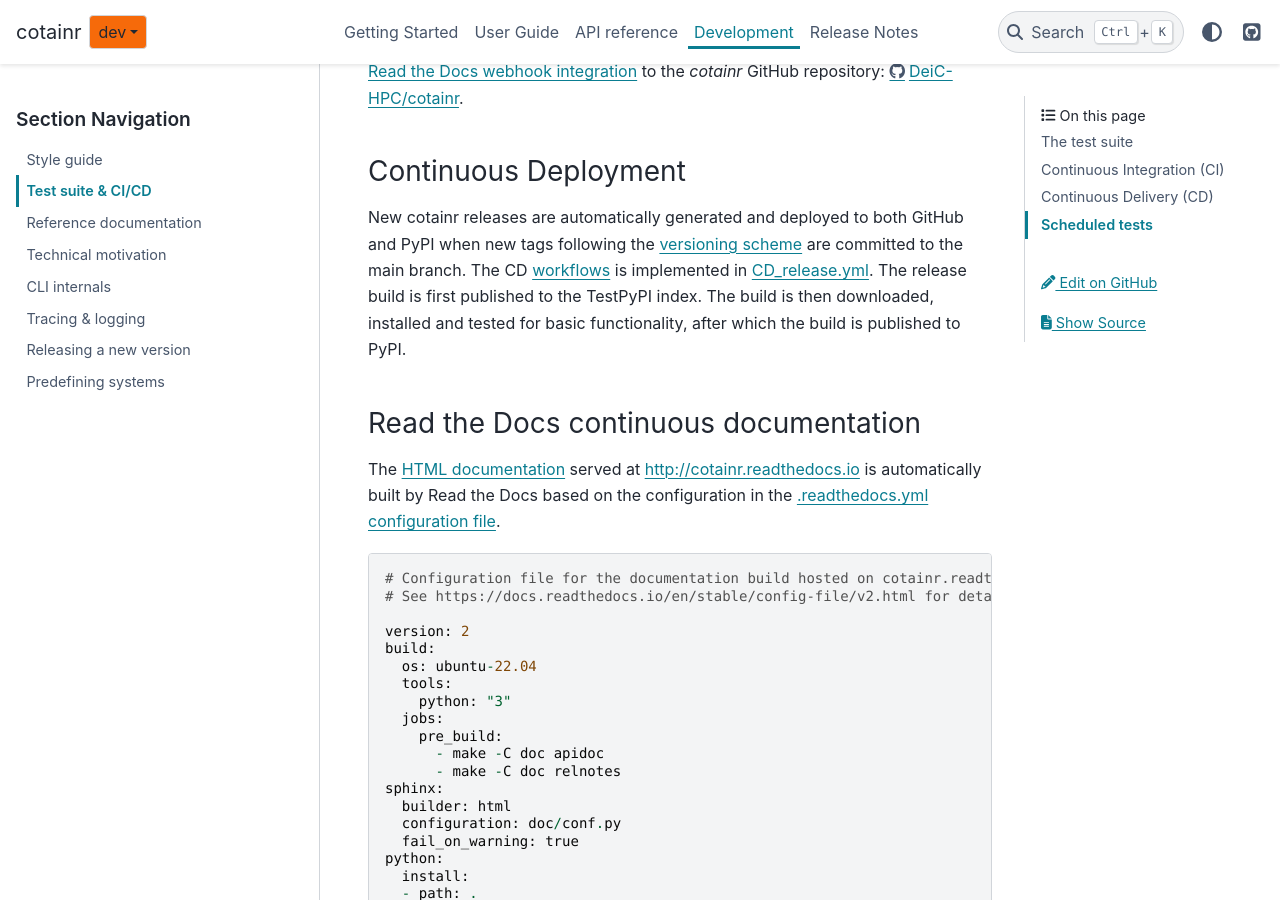
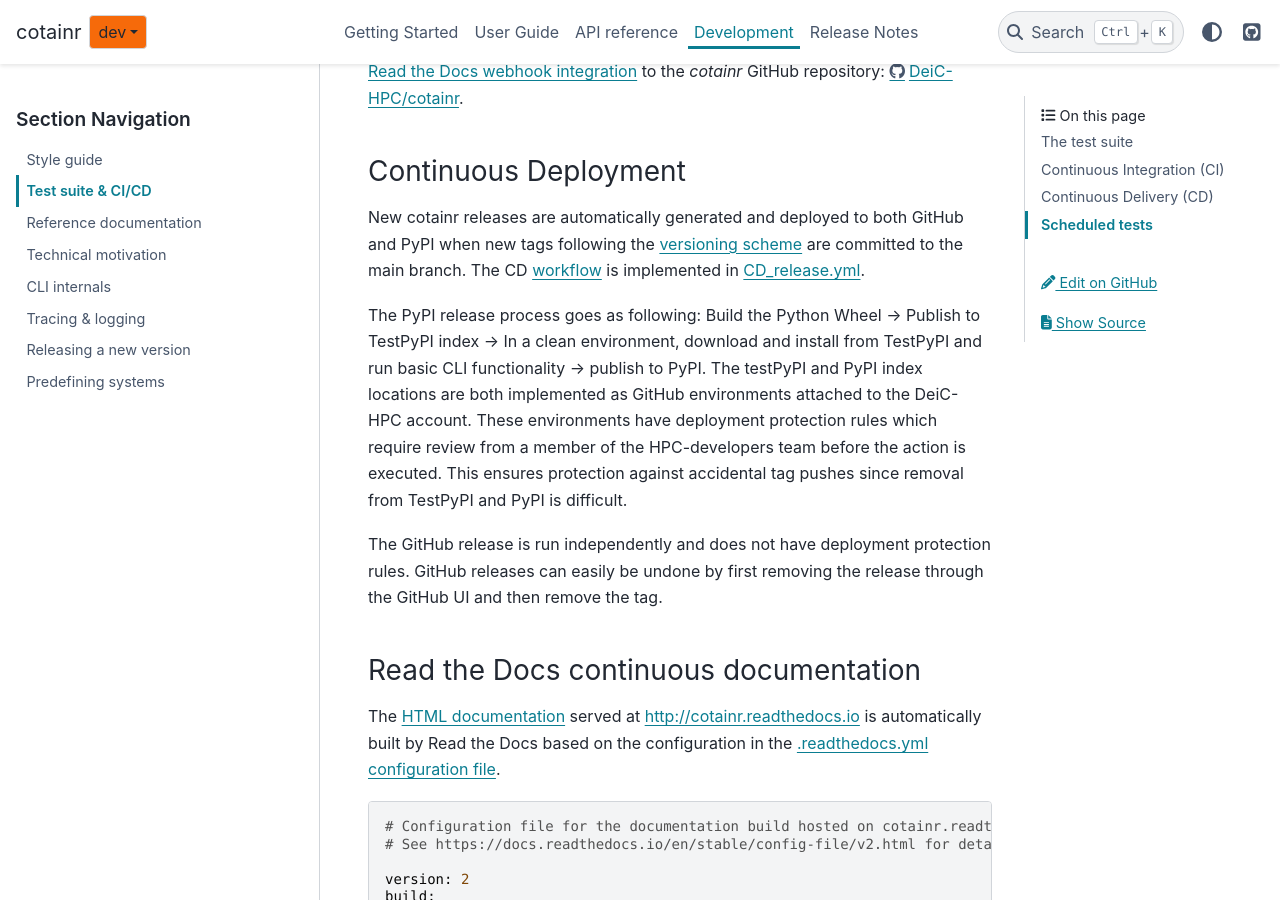
Before and after one commit to DeiC-HPC/cotainr, a Sphinx documentation site: the page built from doc/development/test_suite_ci_cd.rst, in a window 1280 px wide and 900 px high, scrolled down 3594 px. Built offline with Sphinx 7.4.7 and the PyData theme 0.15.4, drawn with Linux system fonts in a browser that asks for light colours; pages that are not in the unit, such as notebooks, are missing from menus.

Commit message:
Update documentation releasing.rst, test_suite_ci_cd.rst, getting_started.rst

```diff
--- a/doc/development/test_suite_ci_cd.rst
+++ b/doc/development/test_suite_ci_cd.rst
@@ -98,7 +98,11 @@
 Continuous Deployment
 ~~~~~~~~~~~~~~~~~~~~~
 New cotainr releases are automatically generated and deployed to both GitHub and PyPI when new tags following the :ref:`versioning scheme <version-scheme>` are committed to the main branch.
-The CD `workflows <https://docs.github.com/en/actions/using-workflows/about-workflows>`_ is implemented in `CD_release.yml <https://github.com/DeiC-HPC/cotainr/actions/workflows/CD_release.yml>`_. The release build is first published to the TestPyPI index. The build is then downloaded, installed and tested for basic functionality, after which the build is published to PyPI.
+The CD `workflow <https://docs.github.com/en/actions/using-workflows/about-workflows>`_ is implemented in `CD_release.yml <https://github.com/DeiC-HPC/cotainr/actions/workflows/CD_release.yml>`_.
+
+The PyPI release process goes as following: Build the Python Wheel -> Publish to TestPyPI index -> In a clean environment, download and install from TestPyPI and run basic CLI functionality -> publish to PyPI. The testPyPI and PyPI index locations are both implemented as GitHub environments attached to the DeiC-HPC account. These environments have deployment protection rules which require review from a member of the HPC-developers team before the action is executed. This ensures protection against accidental tag pushes since removal from TestPyPI and PyPI is difficult.
+
+The GitHub release is run independently and does not have deployment protection rules. GitHub releases can easily be undone by first removing the release through the GitHub UI and then remove the tag.
 
 
 Read the Docs continuous documentation
```
Also changed, not shown: doc/development/releasing.rst (+11 -10 lines), doc/getting_started.rst (+5 -15 lines).
